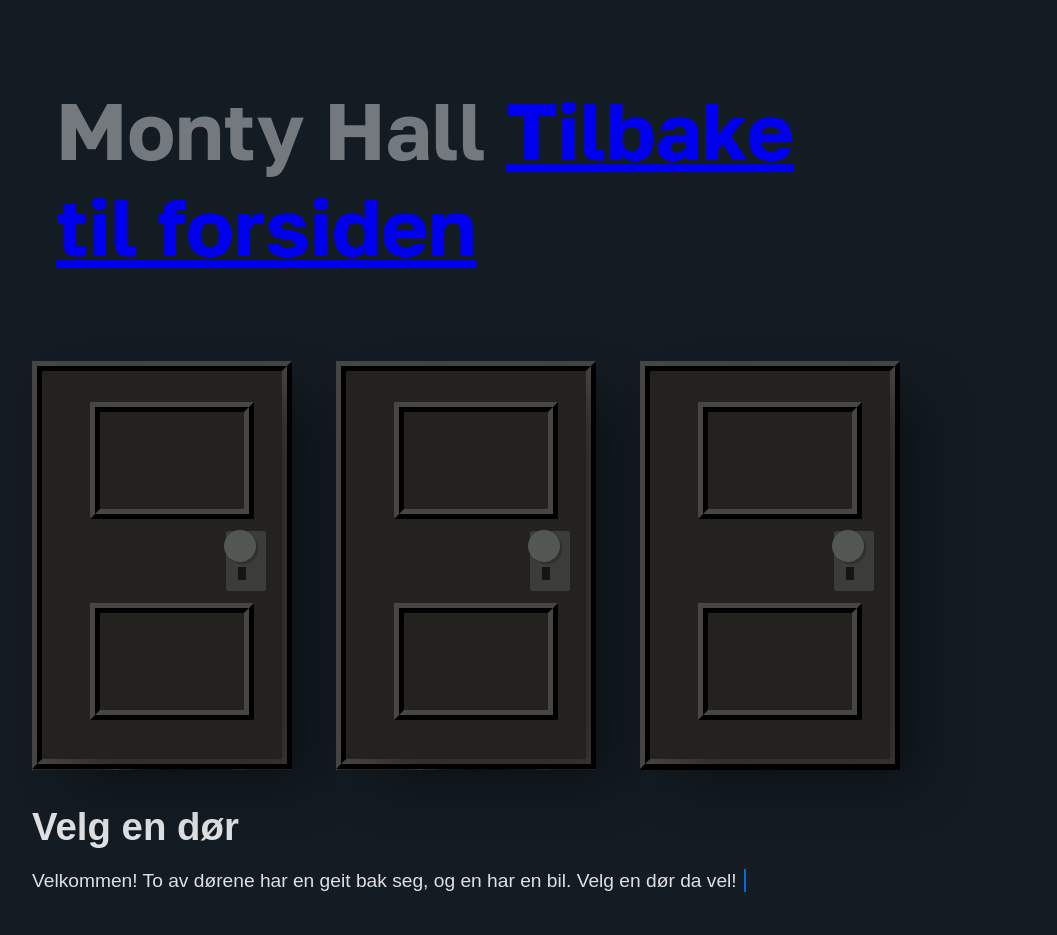
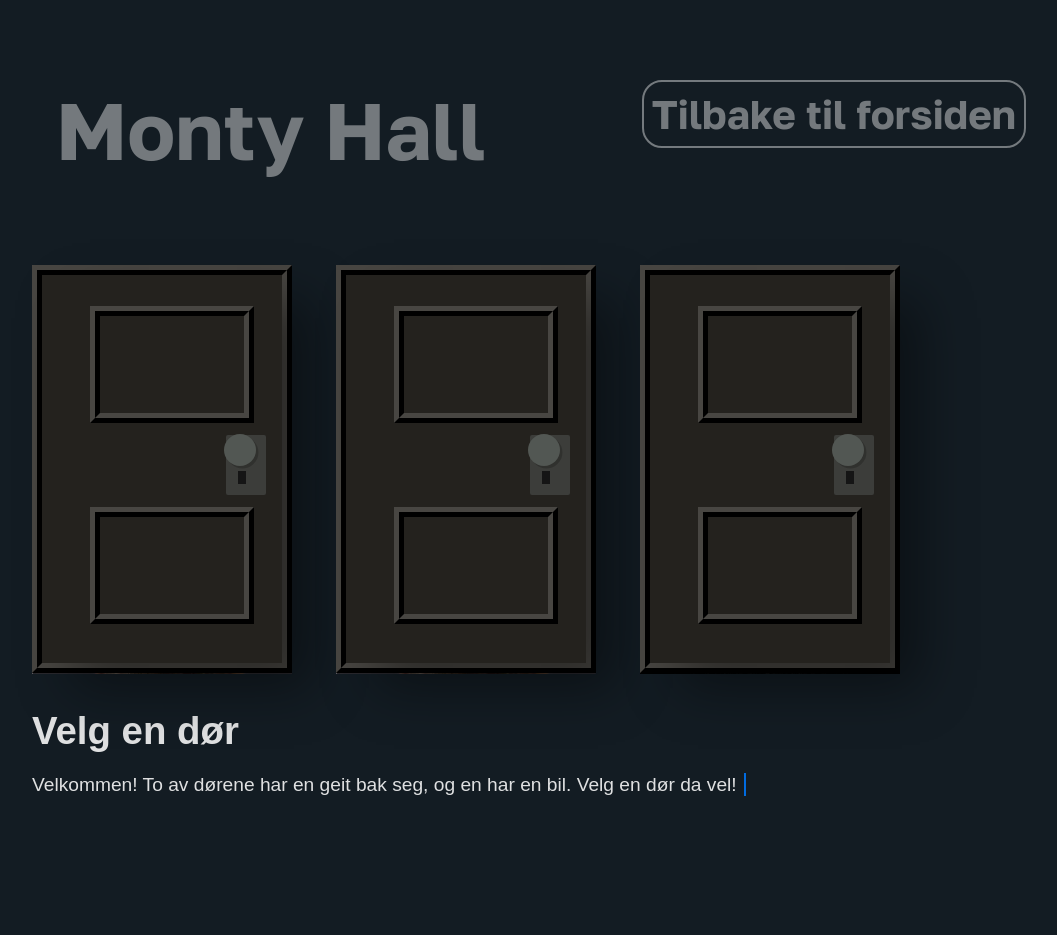
Before and after one commit to Johannes164/prosjekter, a plain HTML site: page Monty Hall/index.html in a window 1280 px wide. Shown: the whole page, without its empty margins (174-1231 px from the left). After the commit the page ends 839 px from the top, so only its background shows below. Drawn offline with Linux system fonts and the light colour scheme.

Commit message:
Update index.css

```diff
--- a/Monty Hall/index.css
+++ b/Monty Hall/index.css
@@ -59,6 +59,35 @@ body {
     color: #ffffffdd;
     font-family: sans-serif;
 }
+
+.headertop h1 span a {
+    color: #ffffff69;
+    text-decoration: none;
+    font-size: 0.5em;
+    border: 0.3vh solid #ffffff69;
+    padding: 1vh;
+    border-radius: 0.5em;
+    font-weight: 400;
+    position: absolute;
+    top: 10vh;
+    right: 10vh;
+    transition: 0.3s;
+}
+.headertop h1 span a:hover {
+    color: #ffffff;
+    text-decoration: none;
+    font-size: 0.5em;
+    border: 0.3vh solid #ffffff;
+    padding: 0.5vh;
+    border-radius: 0.5em;
+    font-weight: 400;
+    position: absolute;
+    top: 10vh;
+    right: 10vh;
+    background-color: #ffffff;
+    color: #131c23;
+}
+
 /* ------------------ */
 /* ----- HEADER ----- */
 /* ------------------ */
```
